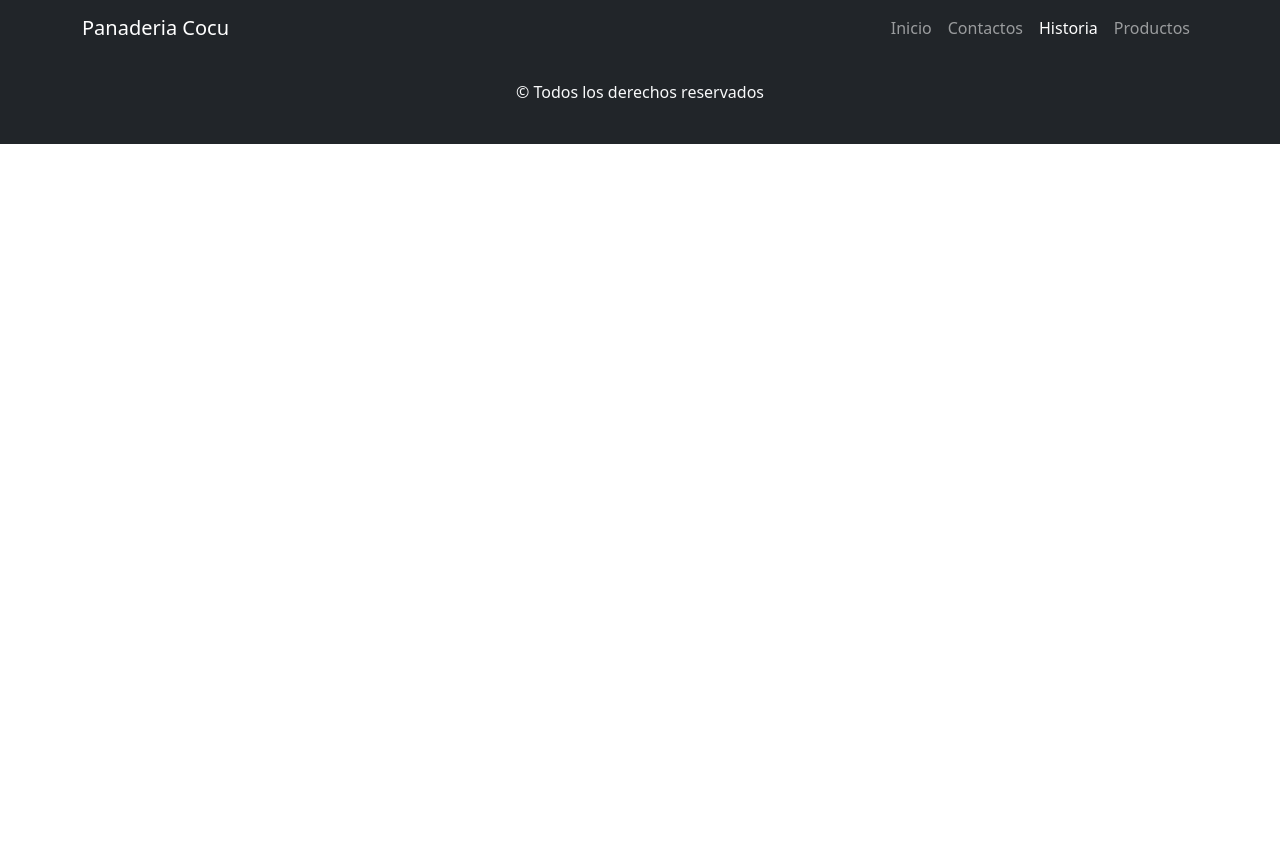
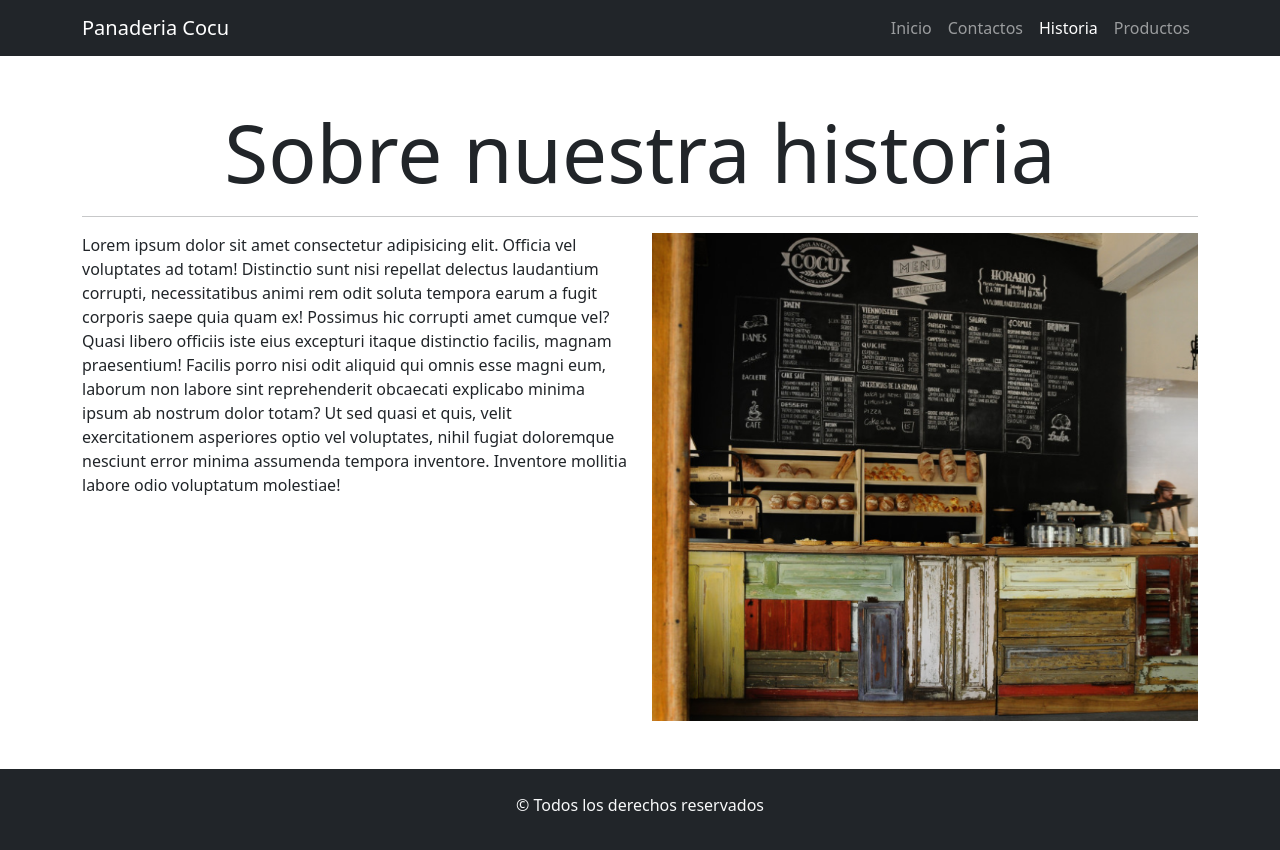
Before and after one commit to MarcosVig123/panaderiaCocu8i, a plain HTML site: page pages/historia.html in a window 1280 px wide. Before the commit the page ends 800 px from the top, so only its background shows below. Drawn offline with Linux system fonts and the light colour scheme; files that its build step writes are made by us from their sources; files whose address does not match are found by name.

Commit message:
Agregue el maquetado de la pagina de historia

```diff
--- a/pages/historia.html
+++ b/pages/historia.html
@@ -51,7 +51,18 @@
         </div>
       </nav>
     </header>
-    <main></main>
+    <main class="container my-5">
+      <h1 class="display-1 text-center">Sobre nuestra historia</h1>
+      <hr>
+      <section class="row">
+        <aside class="col-12 col-md-6">
+          <p>Lorem ipsum dolor sit amet consectetur adipisicing elit. Officia vel voluptates ad totam! Distinctio sunt nisi repellat delectus laudantium corrupti, necessitatibus animi rem odit soluta tempora earum a fugit corporis saepe quia quam ex! Possimus hic corrupti amet cumque vel? Quasi libero officiis iste eius excepturi itaque distinctio facilis, magnam praesentium! Facilis porro nisi odit aliquid qui omnis esse magni eum, laborum non labore sint reprehenderit obcaecati explicabo minima ipsum ab nostrum dolor totam? Ut sed quasi et quis, velit exercitationem asperiores optio vel voluptates, nihil fugiat doloremque nesciunt error minima assumenda tempora inventore. Inventore mollitia labore odio voluptatum molestiae!</p>
+        </aside>
+        <aside class="col-12 col-md-6">
+          <img src="../img/historia.png" alt="panaderia cocu"  class="w-100">
+        </aside>
+      </section>
+    </main>
     <footer class="bg-dark py-4 text-light text-center">
       <p>&copy; Todos los derechos reservados</p>
     </footer>
```
